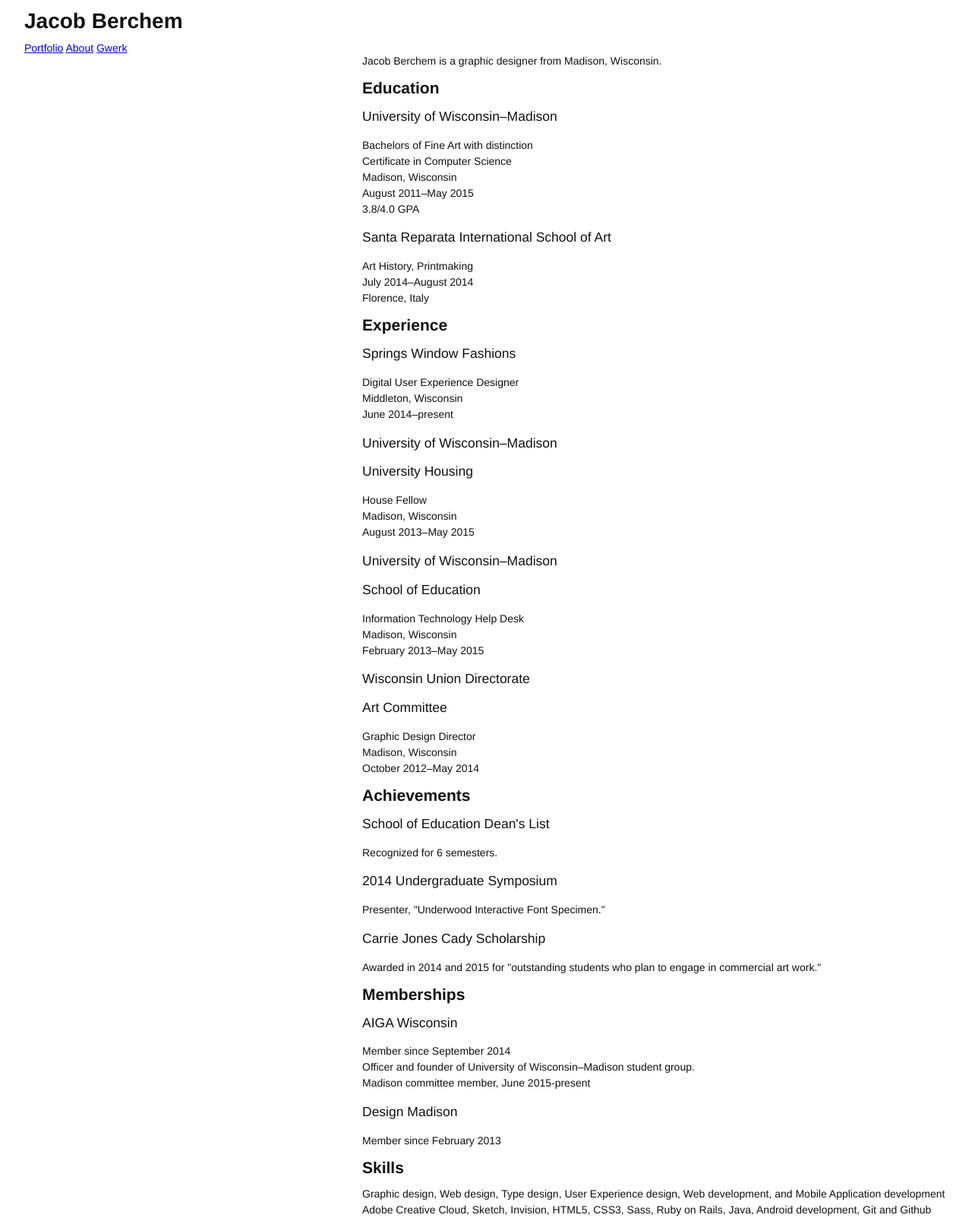
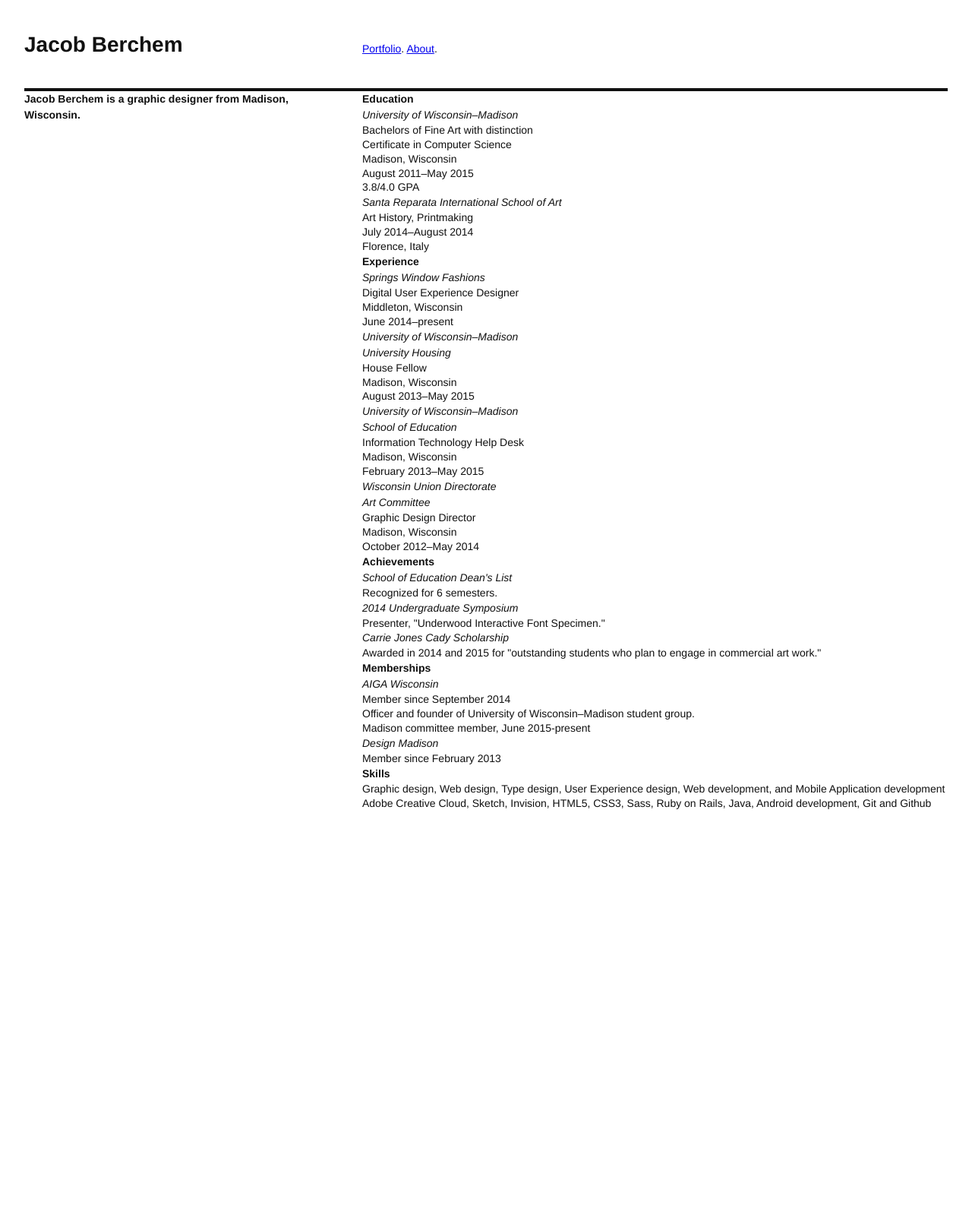
Before and after one commit to vpineda7/jakeberkuwmad.github.io, a Jekyll site: the page built from about/index.html, in a window 1280 px wide. Shown: the whole page at 76% size. Built offline with Jekyll 4.4.1, drawn with Linux system fonts in a browser that asks for light colours; after the commit the page ends 1067 px from its top, so only the background shows below that.

Commit message:
Strict Vignelli Canon pt 1

```diff
--- a/_includes/header.html
+++ b/_includes/header.html
@@ -1,6 +1,9 @@
 <header>
   <h1>Jacob Berchem</h1>
-  <a href="/">Portfolio</a>
-  <a href="/about">About</a>
-  <a href="/gwerk">Gwerk</a>
+  <nav>
+    <a href="/">Portfolio</a>.
+    <a href="/about">About</a>.
+    <!-- <a href="/gwerk">Gwerk</a>. -->
+  </nav>
+  <div class="bold-ruler"></div>
 </header>
--- /dev/null
+++ b/_layouts/about.html
@@ -0,0 +1,10 @@
+---
+layout: default
+---
+<section class="left-text">
+  <h2>{{ page.bio }}</h2>
+</section>
+
+<section class="right-images">
+  {{ content }}
+</section>
--- a/_layouts/portfolio-page.html
+++ b/_layouts/portfolio-page.html
@@ -2,7 +2,7 @@
 layout: default
 ---
 <section class="left-text">
-  <h2>{{ page.title }}</h2>
+  <h2>{{ page.title }}</h2><br>
   <p>{{ page.description }}</p>
 </section>
 
--- a/_portfolio/fluxx/index.html
+++ b/_portfolio/fluxx/index.html
@@ -2,6 +2,7 @@
 layout: portfolio-page
 title: Fluxx for Perverts
 image: /assets/fluxx/cardboxPeek-yellow.jpg
+
 description: A card game for weirdos, misfits, and perverts.
 ---
 
--- a/_portfolio/homelessness/index.html
+++ b/_portfolio/homelessness/index.html
@@ -1,6 +1,6 @@
 ---
 layout: portfolio-page
-title: Homelessness Too Big to Ignore
+title: Homelessness&#58; Too Big to Ignore
 image: /assets/homelessness/poster@1x.jpg
 description: For this campaign, I was tasked with addressing and building public awareness around homelessness. This is a very real problem all over the country, but especially in my own Madison community.
 ---
--- a/_scss/layout.scss
+++ b/_scss/layout.scss
@@ -6,6 +6,17 @@
 
 img {
   width:100%;
+}
+
+header {
+  padding-top:3.214em;
+  h1 {
+    float:left;
+  }
+  nav {
+    margin-left:445px;
+    padding:0.885em 0 3.214em;
+  }
 }
 
 .left-text{
@@ -18,6 +29,12 @@
   width:100%;
   max-width:845px;
   margin-left:445px;
+  ul {
+    padding-top:0.325em;
+  }
+  img {
+    padding-bottom:3.214em;
+  }
 }
 
 .grid-item{
--- a/_scss/typography.scss
+++ b/_scss/typography.scss
@@ -10,34 +10,49 @@
   font-weight:bold;
   // letter-spacing:;
   line-height:1;
-  margin-top:1rem;
-  margin-bottom:1rem;
+  // margin-top:1rem;
+  // margin-bottom:1rem;
   // text-align:;
 }
 
 h2 {
-  font-size:1.5rem;
+  font-size:1rem;
   font-weight:bold;
-  line-height:1;
-  margin-top:1rem;
-  margin-bottom:1rem;
+  line-height:1.5;
+  // margin-top:1rem;
+  // margin-bottom:1rem;
 }
 
 h3 {
-  font-size:1.25rem;
-  line-height:1.2;
-  margin-top:1.2rem;
-  margin-bottom:1.2rem;
+  font-size:1rem;
+  line-height:1.5;
+  font-style:italic;
+  // margin-top:1.2rem;
+  // margin-bottom:1.2rem;
 }
 
 p {
   font-size:1rem;
-  line-height:1.5;
-  margin-top:1.5rem;
-  margin-bottom:1.5rem;
+  line-height:1.35;
+  // margin-top:1.5rem;
+  // margin-bottom:1.5rem;
   text-indent:0;
 }
 
 .about-page p {
   margin:0;
 }
+
+.bold-ruler {
+  width:100%;
+  height:0.25em;
+  background-color:#111;
+}
+
+.light-ruler {
+  width:100%;
+  height:100%;
+  max-height:0.0625em;
+  min-height:1px;
+  background-color:#111;
+}
--- a/about/index.html
+++ b/about/index.html
@@ -1,11 +1,10 @@
 ---
-layout: default
+layout: about
 title: About
+bio: Jacob Berchem is a graphic designer from Madison, Wisconsin.
 ---
 
-<section class="right-images about-page">
-  <p>Jacob Berchem is a graphic designer from Madison, Wisconsin.</p>
-
+<section class="about-page">
   <h2>Education</h2>
     <h3>University of Wisconsin&#8211;Madison</h3>
     <p>Bachelors of Fine Art with distinction</p>
--- a/index.html
+++ b/index.html
@@ -3,9 +3,11 @@
 ---
 
 <main>
+  <ul>
   {% for page in site.portfolio %}
     <a href="{{page.url}}">
       <li class="grid-item-wide"><img src="{{page.image}}" alt="{{page.title}}"></li>
     </a>
   {% endfor %}
+  </ul>
 </main>
```
